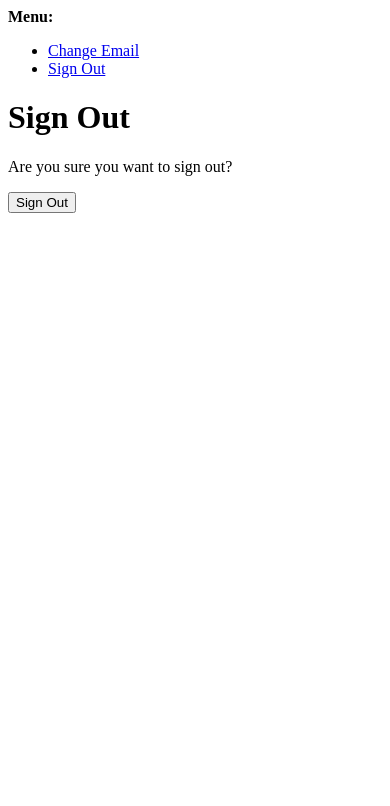
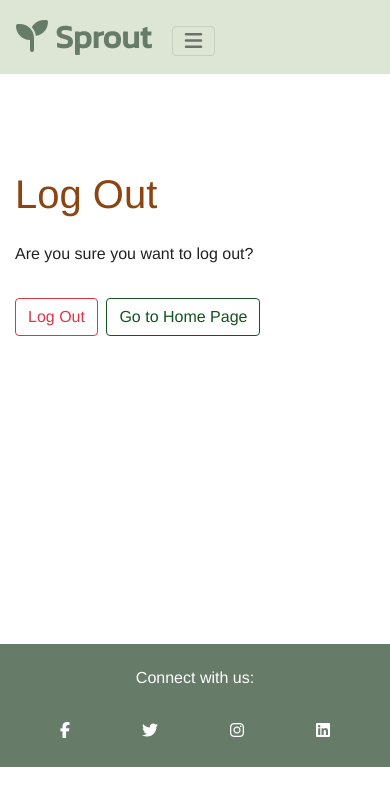
Before and after one commit to Gkicks/sprout, a Django app: page /accounts/logout/ in a window 390 px wide. Shown: the top 806 px of the page. Run offline with Django 4.2, Linux system fonts and the light colour scheme; the visitor is signed in with stand-in values (Sample User, id 1); some libraries are stand-ins or nearby versions.

Commit message:
style allauth pages

```diff
--- a/blog/templates/blog/confirm-delete.html
+++ b/blog/templates/blog/confirm-delete.html
@@ -12,7 +12,7 @@
         </div>
         <div class="row justify-content-center">
             <button type="submit" class="btn btn-outline-danger mr-1">Delete</button>
-            <a href="{% url 'user_recipes' %}" id="recipe-cancel-delete" class="btn-link btn btn-outline-success ml-1">Cancel</a>
+            <a href="{% url 'user_recipes' %}" class="btn-link btn btn-outline-success ml-1 recipe-cancel-delete">Cancel</a>
         </div>
     </div>
 </form>
--- a/sprout/settings.py
+++ b/sprout/settings.py
@@ -28,7 +28,7 @@ BASE_DIR = Path(__file__).resolve().parent.parent
 SECRET_KEY = os.environ.get('SECRET_KEY')
 
 # SECURITY WARNING: don't run with debug turned on in production!
-DEBUG = False
+DEBUG = True
 
 ALLOWED_HOSTS = ['8000-gkicks-sprout-4oac3akktd.us2.codeanyapp.com',
                  '.herokuapp.com']
--- a/static/css/style.css
+++ b/static/css/style.css
@@ -202,11 +202,11 @@ hr:last-child {
 
 
 
-#recipe-cancel-delete {
+.recipe-cancel-delete {
     color: #145222;
 }
 
-#recipe-cancel-delete:hover {
+.recipe-cancel-delete:hover {
     color: #ffffff;
     text-decoration: none;
 }
@@ -240,6 +240,24 @@ footer h2 {
 }
 
 
+/* allauth */
+
+#sign-in {
+    padding-top: 2rem;
+}
+
+.link {
+    color: #145222;
+}
+
+.link:hover {
+    text-decoration: none;
+    color: var(--pink);
+}
+
+.allauth-header {
+    color: var(--brown);
+}
 
   /* media queries */
 @media (max-width: 435px){
--- a/templates/account/logout.html
+++ b/templates/account/logout.html
@@ -1,21 +1,29 @@
-{% extends "account/base.html" %}
+{% extends "base.html" %}
+{% load i18n %}
+{% block head_title %}{% trans "Sign Out" %}{% endblock head_title %}
+{% block content %}
 
-{% load i18n %}
+<div class="container low-content-page">
+    <div class="row">
+        <div class="col-md-8 mt-3 offset-md-2">
+<h1 class="allauth-header mb-4">{% trans "Log Out" %}</h1>
 
-{% block head_title %}{% trans "Sign Out" %}{% endblock head_title %}
-
-{% block content %}
-<h1>{% trans "Sign Out" %}</h1>
-
-<p>{% trans 'Are you sure you want to sign out?' %}</p>
+<p>{% trans 'Are you sure you want to log out?' %}</p>
+</div>
+</div>
+<div class="row">
+    <div class="col-md-8 mt-3 offset-md-2">
 
 <form method="post" action="{% url 'account_logout' %}">
   {% csrf_token %}
   {% if redirect_field_value %}
   <input type="hidden" name="{{ redirect_field_name }}" value="{{ redirect_field_value }}"/>
   {% endif %}
-  <button type="submit">{% trans 'Sign Out' %}</button>
+  <button type="submit" class="btn btn-outline-danger">{% trans 'Log Out' %}</button>
+  <a href="{% url 'home' %}" class="btn-link btn btn-outline-success ml-1 recipe-cancel-delete">Go to Home Page</a>
 </form>
-
+</div>
+</div>
+</div>
 
 {% endblock content %}
--- a/templates/base.html
+++ b/templates/base.html
@@ -82,12 +82,12 @@
             <!-- register -->
             <li class="nav-item">
                 <a class="nav-link px-lg-3 py-3 py-lg-4 {% if request.path == signup_url %}active{% endif %}" aria-current="page"
-                    href="{% url 'account_signup' %}">Register</a>
+                    href="{% url 'account_signup' %}">Sign Up</a>
             </li>
-            <!-- login -->
+            <!-- sign in -->
             <li class="nav-item">
                 <a class="nav-link px-lg-3 py-3 py-lg-4 {% if request.path == login_url %}active{% endif %}" aria-current="page"
-                    href="{% url 'account_login' %}">Login</a>
+                    href="{% url 'account_login' %}">Sign In</a>
             </li>
             {% endif %}
           </ul>
```
Also changed, not shown: templates/account/login.html (+6 -7 lines), templates/account/signup.html (+17 -11 lines).
